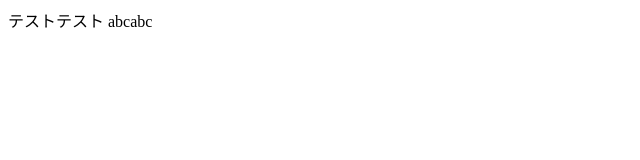
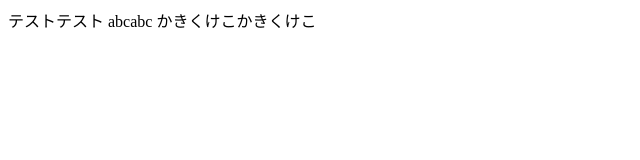
Before and after one commit to hajipion/test-git-0720, a plain HTML site: page index.html in a window 1280 px wide. Shown: the whole page, without its empty margins (0-640 px from the left). Drawn offline with Linux system fonts and the light colour scheme.

Commit message:
「かきくけこ」追加

```diff
--- a/index.html
+++ b/index.html
@@ -9,5 +9,6 @@
 <body>
 	テストテスト
 	abcabc
+	かきくけこかきくけこ
 </body>
 </html>
```
